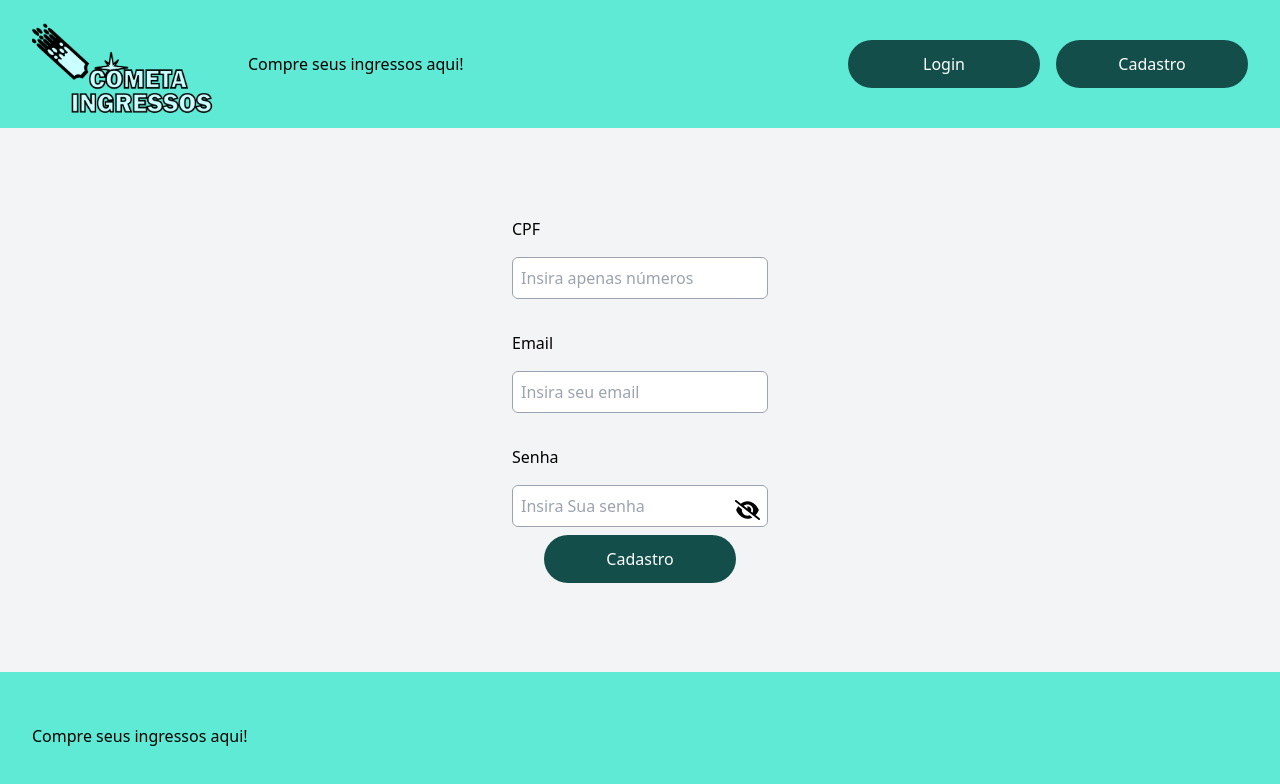
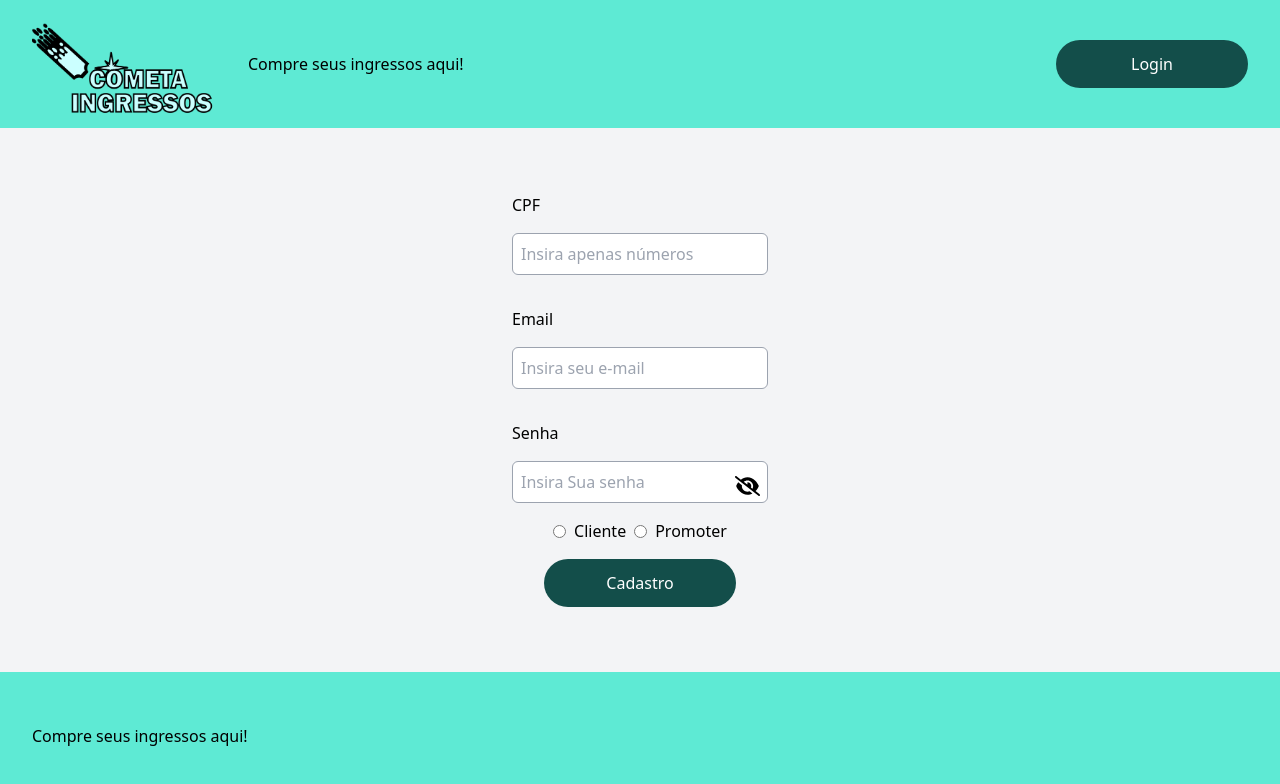
Before and after one commit to Yamazaki-Khaio/Cometa-Ingresso, a Next.js app in the folder ingressoscometa/: page /cadastro in a window 1280 px wide. Shown: the top 784 px of the page. Built offline with nearby package versions, Linux system fonts and the light colour scheme.

Commit message:
atualizando componente e-mail e botões visíveis da tela de cadastro

```diff
--- a/ingressoscometa/package.json
+++ b/ingressoscometa/package.json
@@ -27,12 +27,14 @@
     "postcss": "8.4.21",
     "react": "^18.2.0",
     "react-dom": "^18.2.0",
+    "react-input-mask": "^2.0.4",
     "tailwindcss": "3.3.1",
     "typescript": "5.0.4"
   },
   "devDependencies": {
     "@svgr/webpack": "^7.0.0",
     "@types/express": "^4.17.17",
+    "@types/react-input-mask": "^3.0.2",
     "jest": "^29.5.0"
   }
 }
--- a/ingressoscometa/src/components/Cadastro.tsx
+++ b/ingressoscometa/src/components/Cadastro.tsx
@@ -10,6 +10,7 @@ export default function Cadastro() {
             <CampoCpf/>
             <CampoEmail/>
             <CampoSenha/>
+            <RadioButton/>
             <Botao href="/cadastro" NomeBotao="Cadastro"/>
         </div>
     )
--- a/ingressoscometa/src/components/CampoEmail.tsx
+++ b/ingressoscometa/src/components/CampoEmail.tsx
@@ -14,8 +14,13 @@ export default function CampoEmail(props: any){
         type="email"
         name="email"
         id="email"
-        placeholder="Insira seu email"
+        maxLength={30}
+        placeholder="Insira seu e-mail"
         required
+        onInvalid={(e) => {
+          e.preventDefault();
+          alert("Algo deu errado. Tente novamente.");
+        }}
         className="border w-64 border-gray-400 rounded-md p-2 mb-8"
         value={email}
         onChange={handleEmailChange}
--- a/ingressoscometa/src/pages/cadastro.tsx
+++ b/ingressoscometa/src/pages/cadastro.tsx
@@ -4,7 +4,7 @@ import Cadastro from "@/components/Cadastro";
 export default function cadastro(){
     return(
         <div>
-            <Layout pagina={<Cadastro/>}/>
+            <Layout pagina={<Cadastro/>} exibirBotao={true} exibirBotao2={false}/>
         </div>
     )
 }
```
Also changed, not shown: 1 other file (tests, documents, lock files or other folders).
